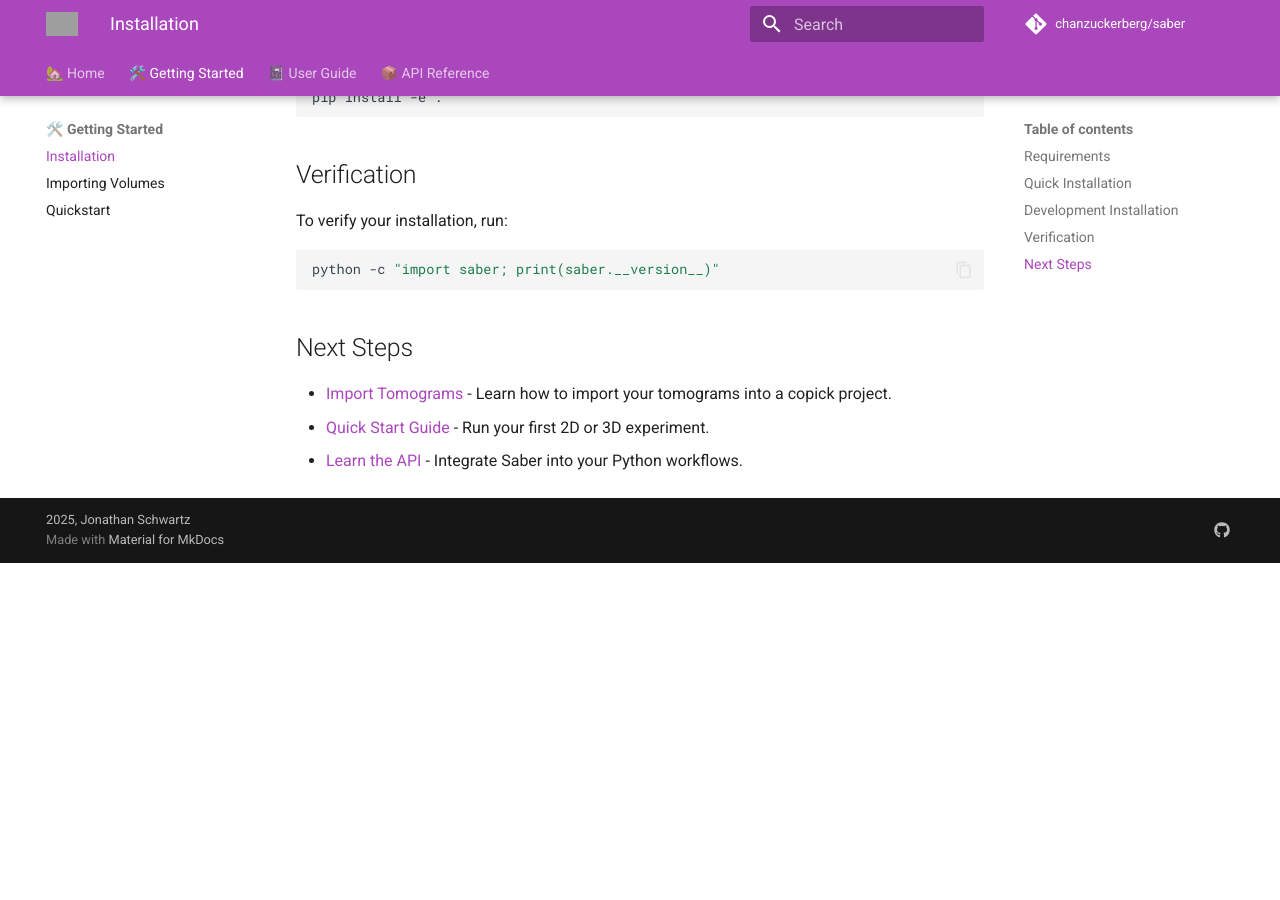
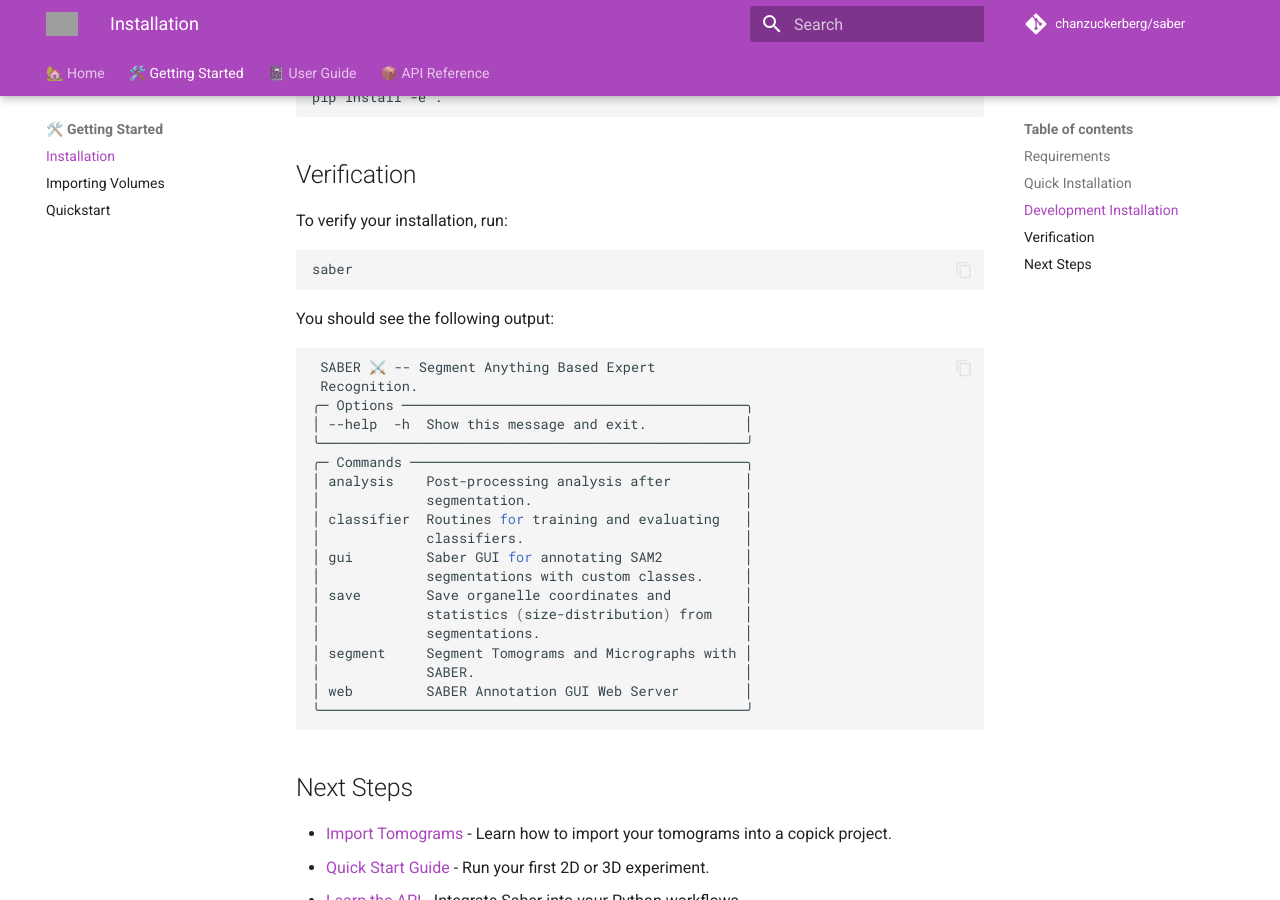
Before and after one commit to chanzuckerberg/saber, an MkDocs documentation site: the page built from docs/getting-started/installation.md, in a window 1280 px wide and 900 px high, scrolled down 719 px. Built offline with MkDocs 1.6.1 and Material for MkDocs 9.7.7, drawn with Linux system fonts in a browser that asks for light colours; comment, search, counter and statistics services are not loaded; before the commit the page ends 1282 px from its top, so only the background shows below that; grey boxes are pictures that could not be loaded.

Commit message:
build example

````diff
--- a/docs/getting-started/installation.md
+++ b/docs/getting-started/installation.md
@@ -33,7 +33,31 @@ pip install -e .
 To verify your installation, run:
 
 ```bash
-python -c "import saber; print(saber.__version__)"
+saber
+```
+
+You should see the following output:
+
+```bash
+ SABER ⚔️ -- Segment Anything Based Expert
+ Recognition.
+╭─ Options ──────────────────────────────────────────╮
+│ --help  -h  Show this message and exit.            │
+╰────────────────────────────────────────────────────╯
+╭─ Commands ─────────────────────────────────────────╮
+│ analysis    Post-processing analysis after         │
+│             segmentation.                          │
+│ classifier  Routines for training and evaluating   │
+│             classifiers.                           │
+│ gui         Saber GUI for annotating SAM2          │
+│             segmentations with custom classes.     │
+│ save        Save organelle coordinates and         │
+│             statistics (size-distribution) from    │
+│             segmentations.                         │
+│ segment     Segment Tomograms and Micrographs with │
+│             SABER.                                 │
+│ web         SABER Annotation GUI Web Server        │
+╰────────────────────────────────────────────────────╯
 ```
 
 ## Next Steps
````
